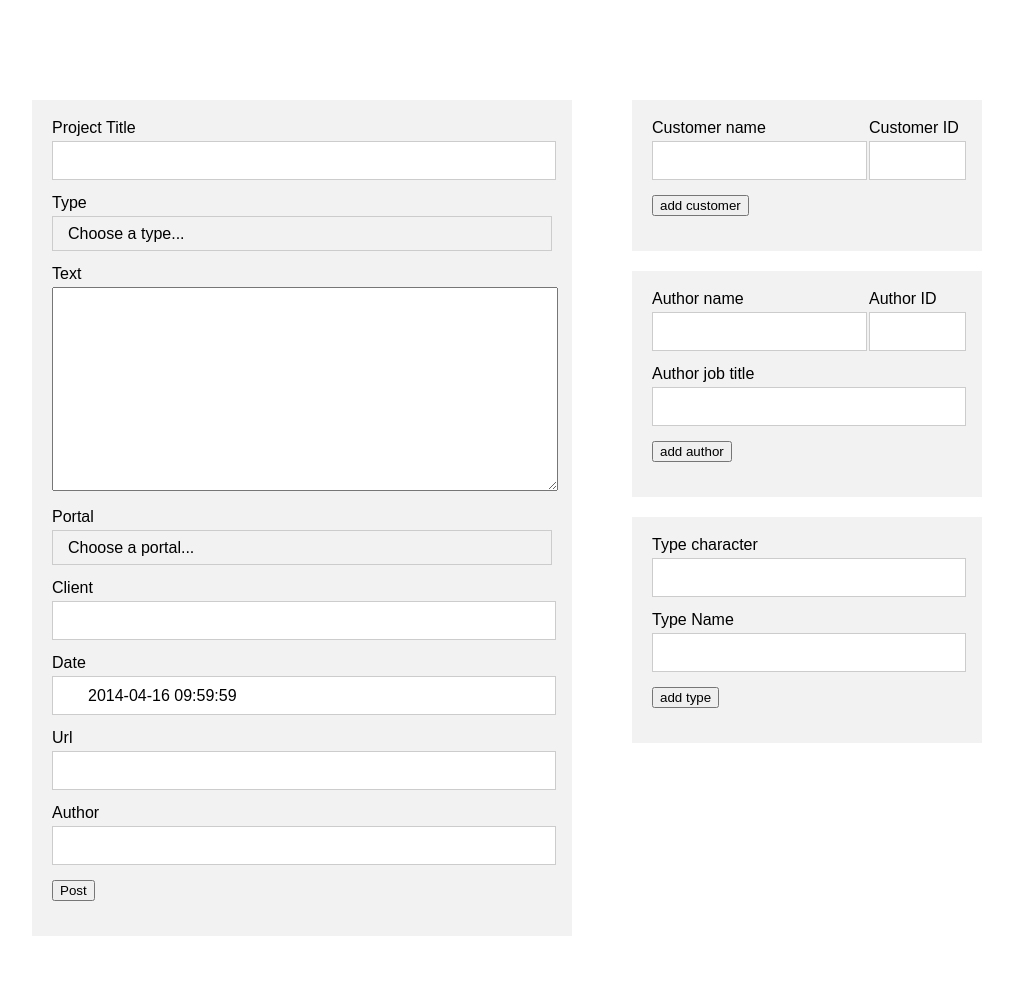
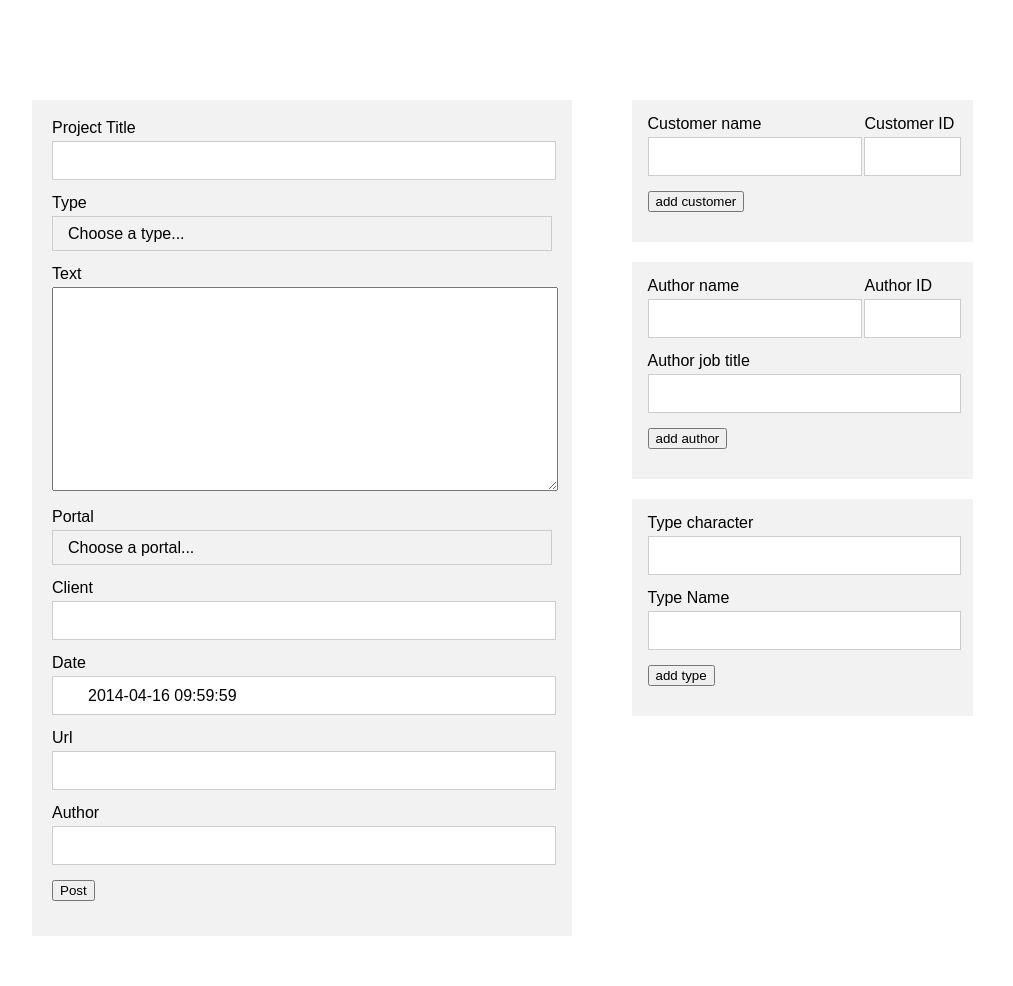
Before and after one commit to marcocom/Quince_Website, a PHP site: page /admin/index.php in a window 1280 px wide. Shown: the part 82-1068 px from the top of the page, without its empty margins (128-1141 px from the left). Run offline with PHP 8.4, Linux system fonts and the light colour scheme; data comes from the database, SQL or seed files in the repository; some libraries are stand-ins or nearby versions.

Commit message:
hello world

```diff
--- a/admin/css/style.css
+++ b/admin/css/style.css
@@ -25,12 +25,16 @@ article {
 }
 
 aside {
+	float: left;
+	width: 310px;
+
+}
+
+aside .addinfo {
 	background: #f2f2f2;
-	width: 310px;
-	float: left;
-	padding: 20px;
+	width: 100%;
+	padding: 5%;
 	margin-bottom: 20px;
-
 }
 
 form {
--- a/admin/index.php
+++ b/admin/index.php
@@ -85,7 +85,8 @@ include 'inc/nav.php';
 		</form>
 		</article>
 
-		<aside>
+		<aside id="advanceoption">
+			<div class="addinfo">
 			<form id="postcustomers" name="postcustomers" action="<?php echo $_SERVER['PHP_SELF'] ?>" method="POST">
 
 				<div class="inputblock">
@@ -103,9 +104,9 @@ include 'inc/nav.php';
 					<div id="formerror"></div>
 				</div>
 			</form>
-		</aside>
+			</div>
 
-		<aside>
+			<div class="addinfo">
 			<form id="postauthors" name="postauthors" action="<?php echo $_SERVER['PHP_SELF'] ?>" method="POST">
 
 				<div class="inputblock">
@@ -128,9 +129,9 @@ include 'inc/nav.php';
 					<div id="formerror"></div>
 				</div>
 			</form>
-		</aside>
+			</div>
 
-		<aside>
+			<div class="addinfo">
 			<form name="posttypes" action="<?php echo $_SERVER['PHP_SELF'] ?>" method="POST">
 
 				<div class="inputblock">
@@ -148,6 +149,8 @@ include 'inc/nav.php';
 					<div id="formerror"></div>
 				</div>
 			</form>
+			</div>
+
 		</aside>
 
 
```
Lines whose indentation alone changed are shown as unchanged.
